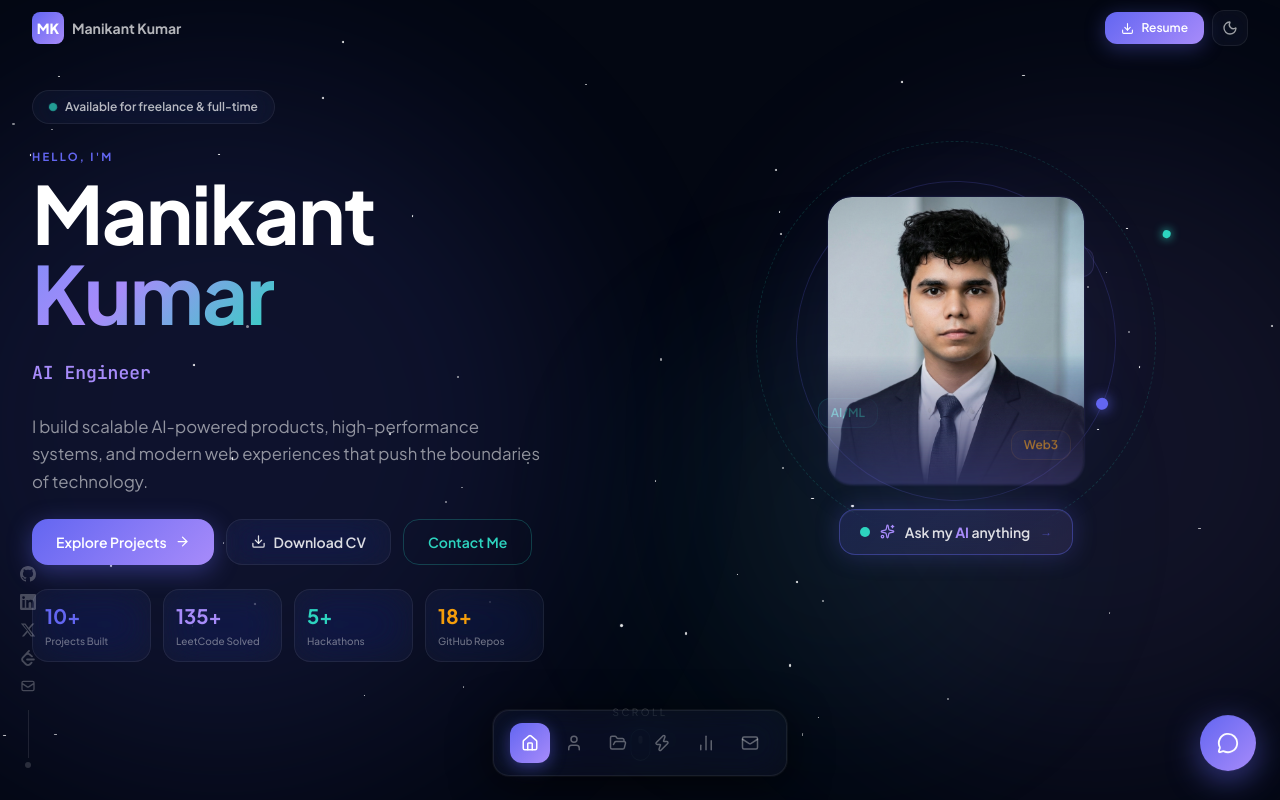
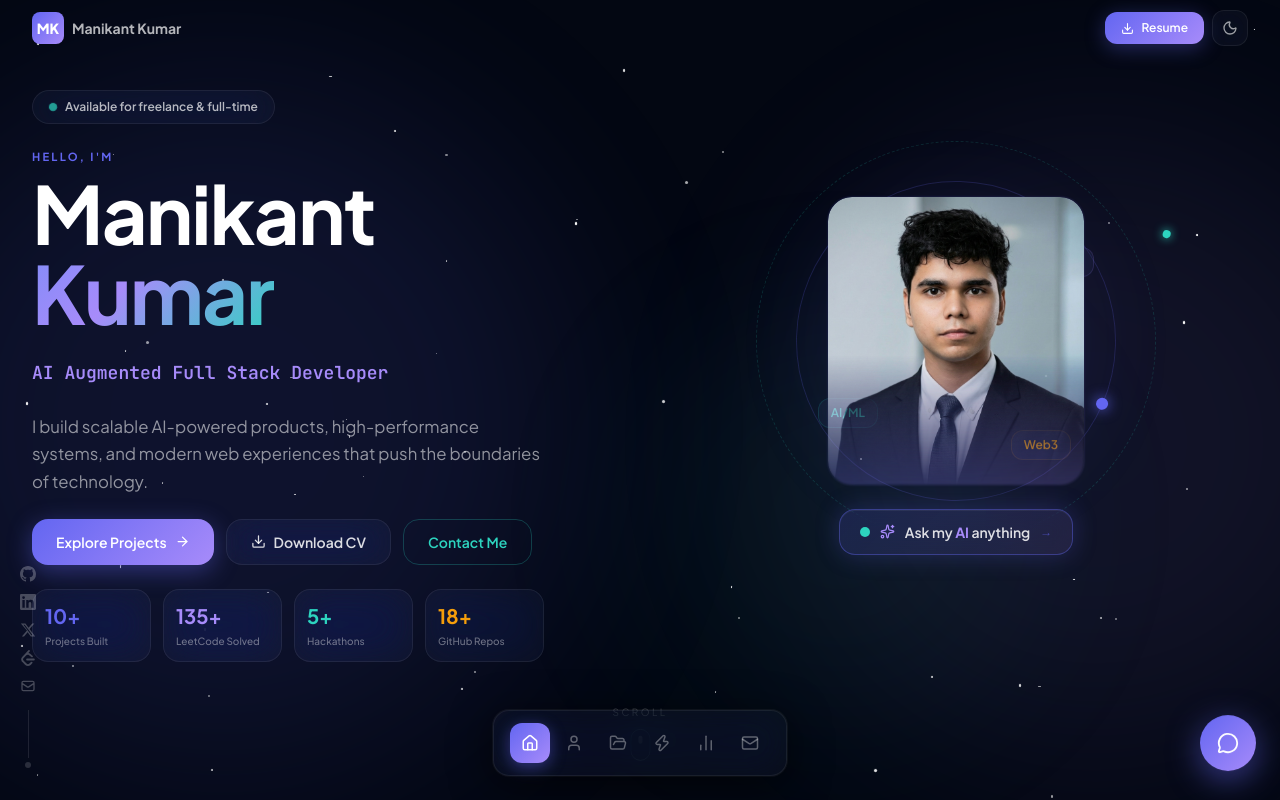
Before and after one commit to manikantbindass/Portfolio, a Next.js app: page / in a window 1280 px wide. Shown: the top 800 px of the page. Built offline with nearby package versions, Linux system fonts and the light colour scheme.

Commit message:
feat(hero): update typewriter to 3 accurate roles

```diff
--- a/components/sections/Hero.tsx
+++ b/components/sections/Hero.tsx
@@ -5,7 +5,7 @@ import Image from "next/image";
 import { Download, ArrowRight, Sparkles } from "lucide-react";
 
 
-const ROLES = ["AI Engineer", "Full Stack Developer", "Blockchain Builder", "Problem Solver", "Web3 Innovator"];
+const ROLES = ["AI Augmented Full Stack Developer", "Blockchain Developer", "Backend and DevSecOps"];
 
 function useTypewriter(words: string[], speed = 80, pause = 2200) {
   const [display, setDisplay] = useState("");
```
